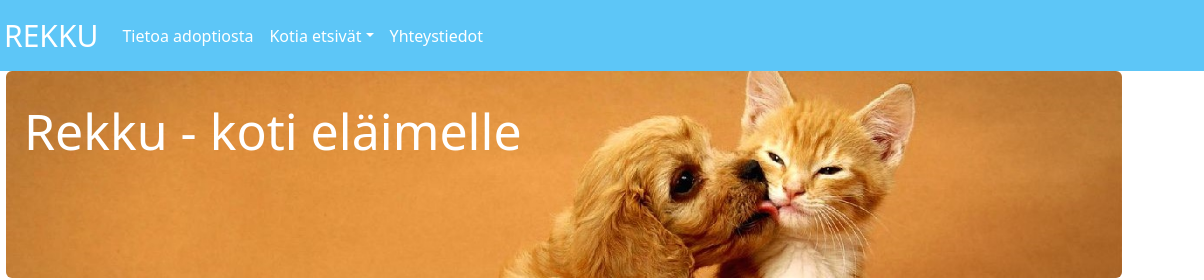
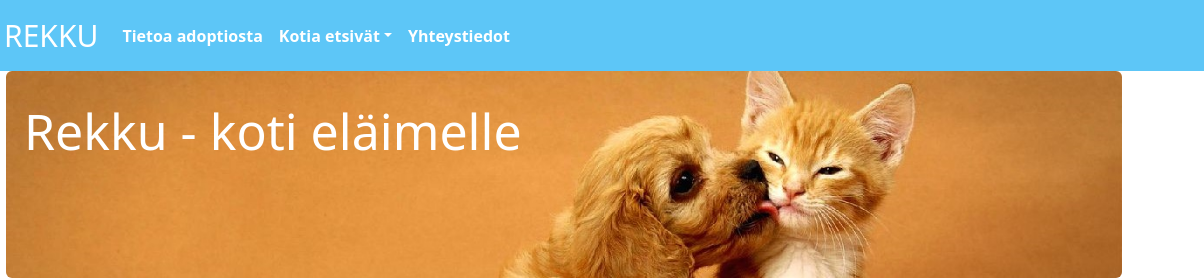
Before and after one commit to tuulieh/tuulieh.github.io, a plain HTML site: page index.html in a window 1280 px wide. Shown: the top 280 px of the page, 76-1280 px from the left. Drawn offline with nearby package versions, Linux system fonts and the light colour scheme; a web font is replaced by a local one.

Commit message:
css changes

```diff
--- a/style.css
+++ b/style.css
@@ -8,9 +8,10 @@
     color: white;
 }
 
-/* navin linkin väri */
+/* navin linkkien väri ja lihavointi */
 .navbar-custom .navbar-nav .nav-link {
     color: white;
+    font-weight: bold;
 }
 
 /* navin aktiivisen ja hover-linkin väri (pidetään valkoisena) */
```
